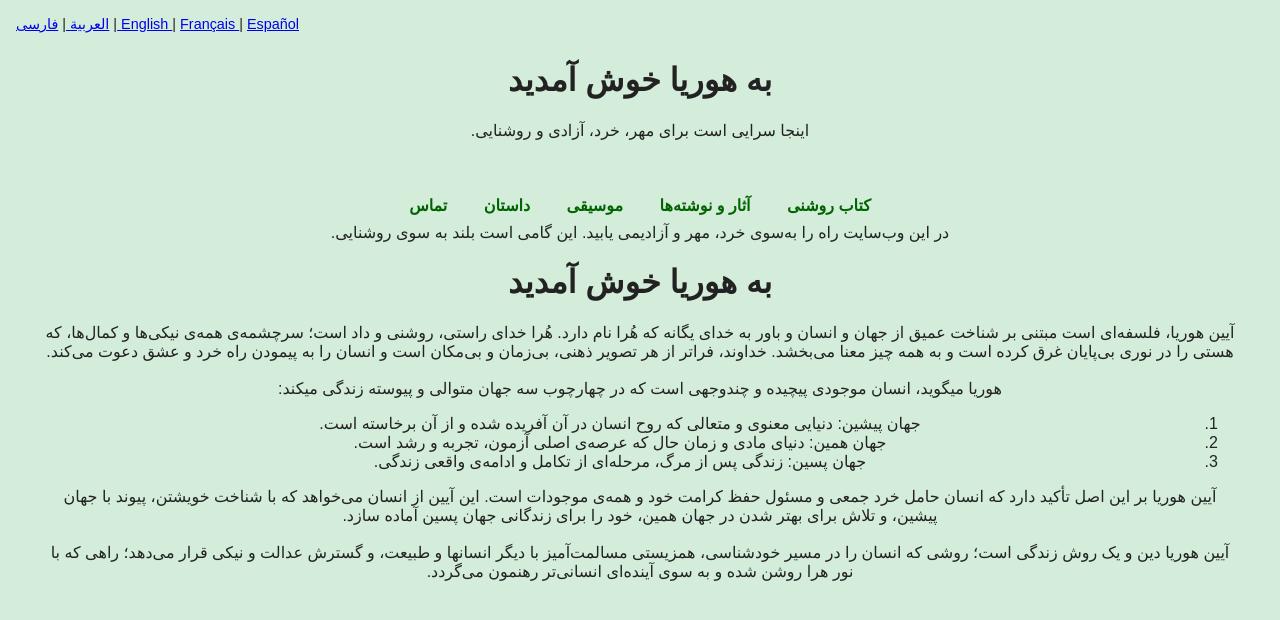
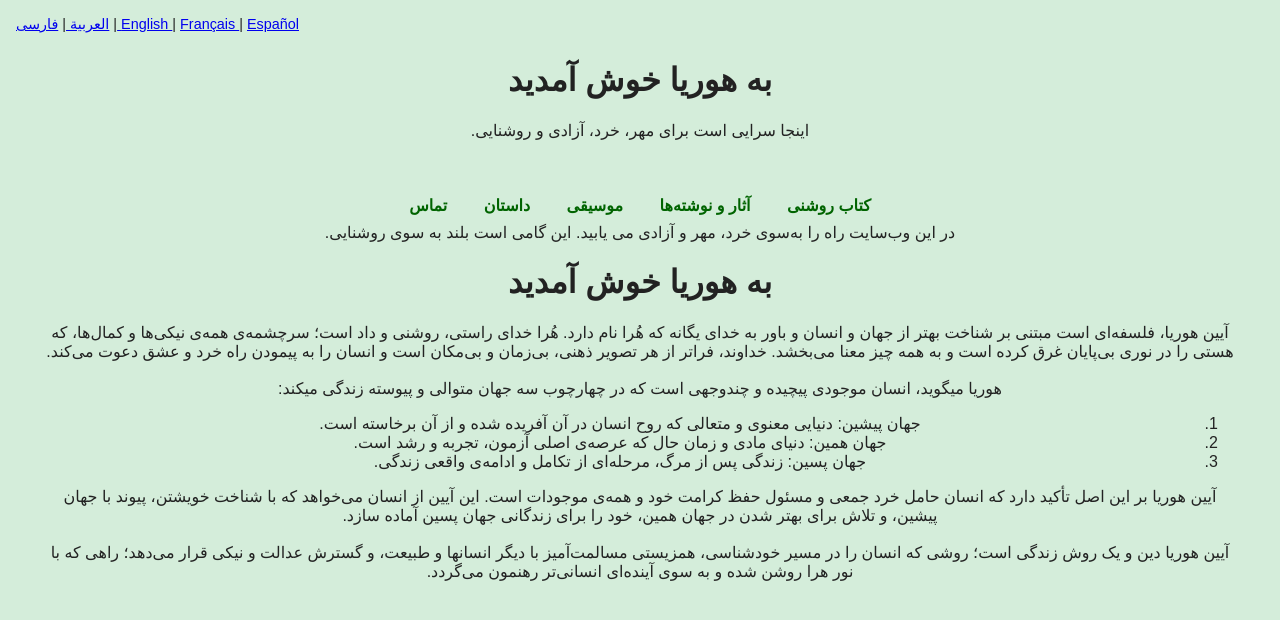
Before and after one commit to celianor/Hora, a plain HTML site: page index.fa.html in a window 1280 px wide. Drawn offline with Linux system fonts and the light colour scheme.

Commit message:
Update index.fa.html

```diff
--- a/index.fa.html
+++ b/index.fa.html
@@ -95,13 +95,13 @@
    </a>
   </nav>
 <div class="subheader">
-  در این وب‌سایت راه را به‌سوی خرد، مهر و آزادیمی یابید. این گامی است بلند به سوی روشنایی‌.
+  در این وب‌سایت راه را به‌سوی خرد، مهر و آزادی می یابید. این گامی است بلند به سوی روشنایی‌.
 </div>
 
 <h1>به هوریا خوش آمدید</h1>
 
 <div class="content">
-  آیین هوریا، فلسفه‌ای است مبتنی بر  شناخت عمیق از جهان و انسان و باور به خدای یگانه که هُرا نام دارد. هُرا خدای راستی، روشنی و داد است؛ سرچشمه‌ی همه‌ی نیکی‌ها و کمال‌ها، که هستی را در نوری بی‌پایان غرق کرده است و به همه چیز معنا می‌بخشد. خداوند، فراتر از هر تصویر ذهنی، بی‌زمان و بی‌مکان است و انسان را به پیمودن راه خرد و عشق دعوت می‌کند.
+  آیین هوریا، فلسفه‌ای است مبتنی بر  شناخت بهتر از جهان و انسان و باور به خدای یگانه که هُرا نام دارد. هُرا خدای راستی، روشنی و داد است؛ سرچشمه‌ی همه‌ی نیکی‌ها و کمال‌ها، که هستی را در نوری بی‌پایان غرق کرده است و به همه چیز معنا می‌بخشد. خداوند، فراتر از هر تصویر ذهنی، بی‌زمان و بی‌مکان است و انسان را به پیمودن راه خرد و عشق دعوت می‌کند.
 
   <br><br>
 
```
